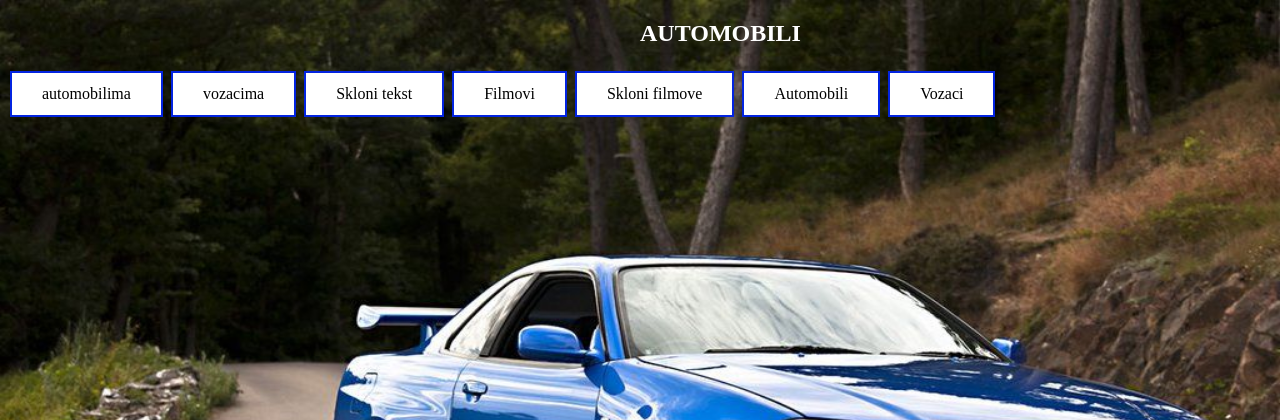
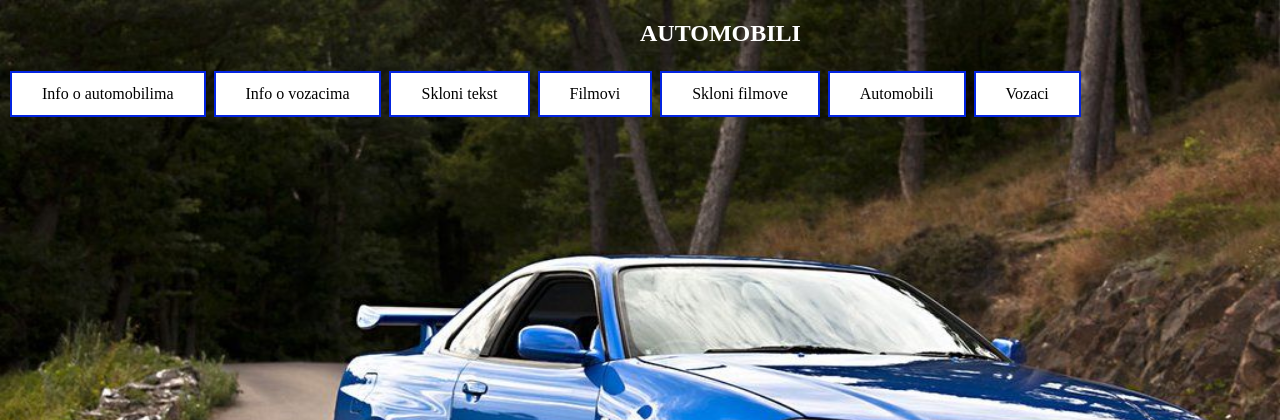
Before and after one commit to 1lazar/Trke-domaci-1, a PHP site: page / in a window 1280 px wide. Shown: the top 420 px of the page. Run offline with PHP 8.4, Linux system fonts and the light colour scheme.

Commit message:
Promena imena nad dugmicima

```diff
--- a/index.php
+++ b/index.php
@@ -20,8 +20,8 @@
 <body>
 
     <h2>AUTOMOBILI</h2>
-    <button type="submit" id="dugme1" class="button button1" name="submit">automobilima</button>
-    <button type="submit" id="dugme2" class="button button1" name="submit">vozacima</button>
+    <button type="submit" id="dugme1" class="button button1" name="submit">Info o automobilima</button>
+    <button type="submit" id="dugme2" class="button button1" name="submit">Info o vozacima</button>
     <button type="submit" name="skloni" id="skloni" class="button button1" onclick="skloniDiv('textHaled')">Skloni tekst</button>
 
 
--- a/klase.php
+++ b/klase.php
@@ -85,10 +85,8 @@
         //izbacivanje knjige iz baze
         function izbaciAutaIzBaze($baza)
         {
-            echo $this->model;
-            $sqlUpit = "DELETE FROM automobili WHERE marka == '$this->marka' AND model == '$this->model' AND godinaProizvodnje = '$this->godProizvodnje'";
+            $sqlUpit = "DELETE FROM automobili WHERE marka = '$this->marka' AND model = '$this->model'";
             $rez = mysqli_query($baza, $sqlUpit);
-
             if($rez)
                 echo "Auto je uspešno obrisan iz baze!".'<br>';
             else
```
